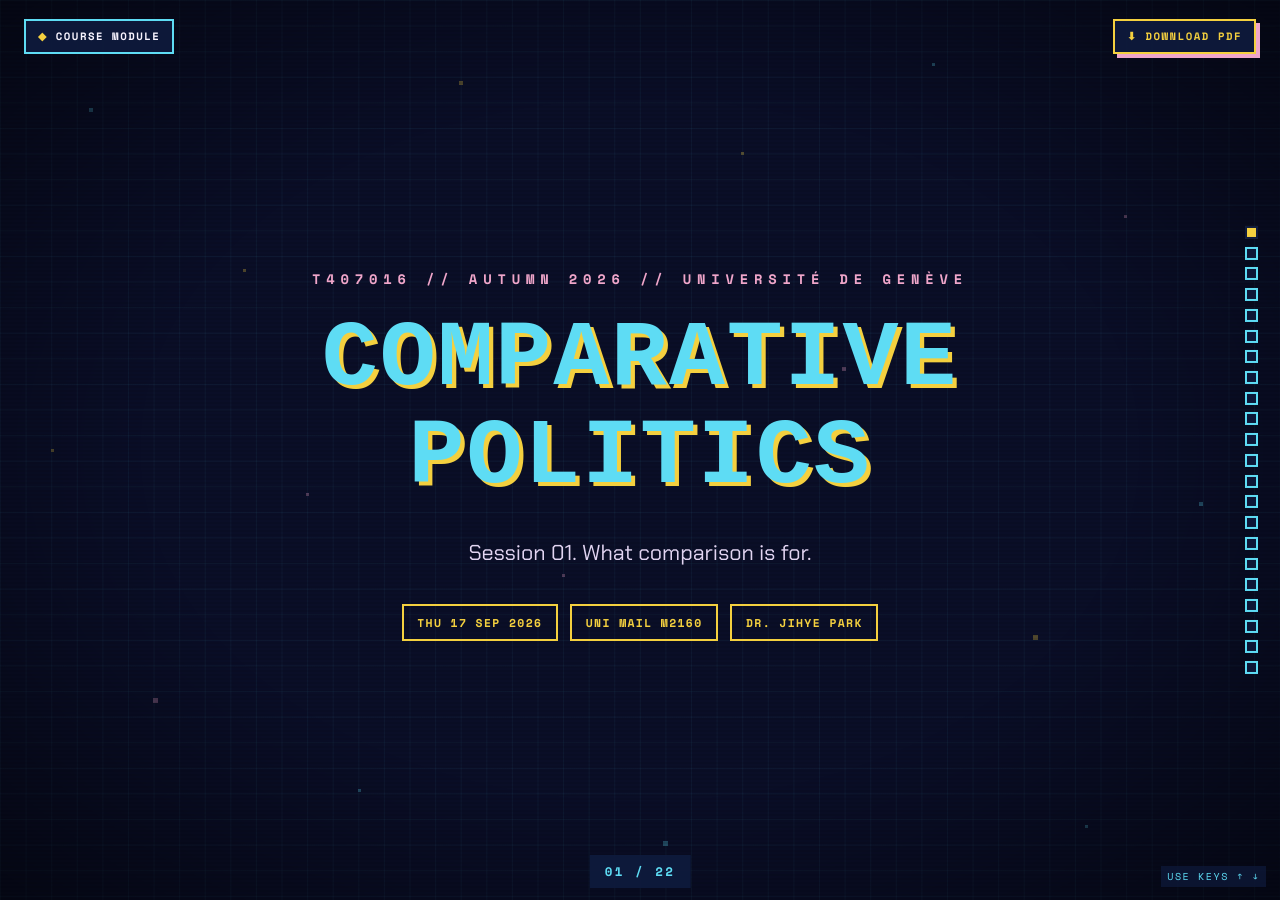
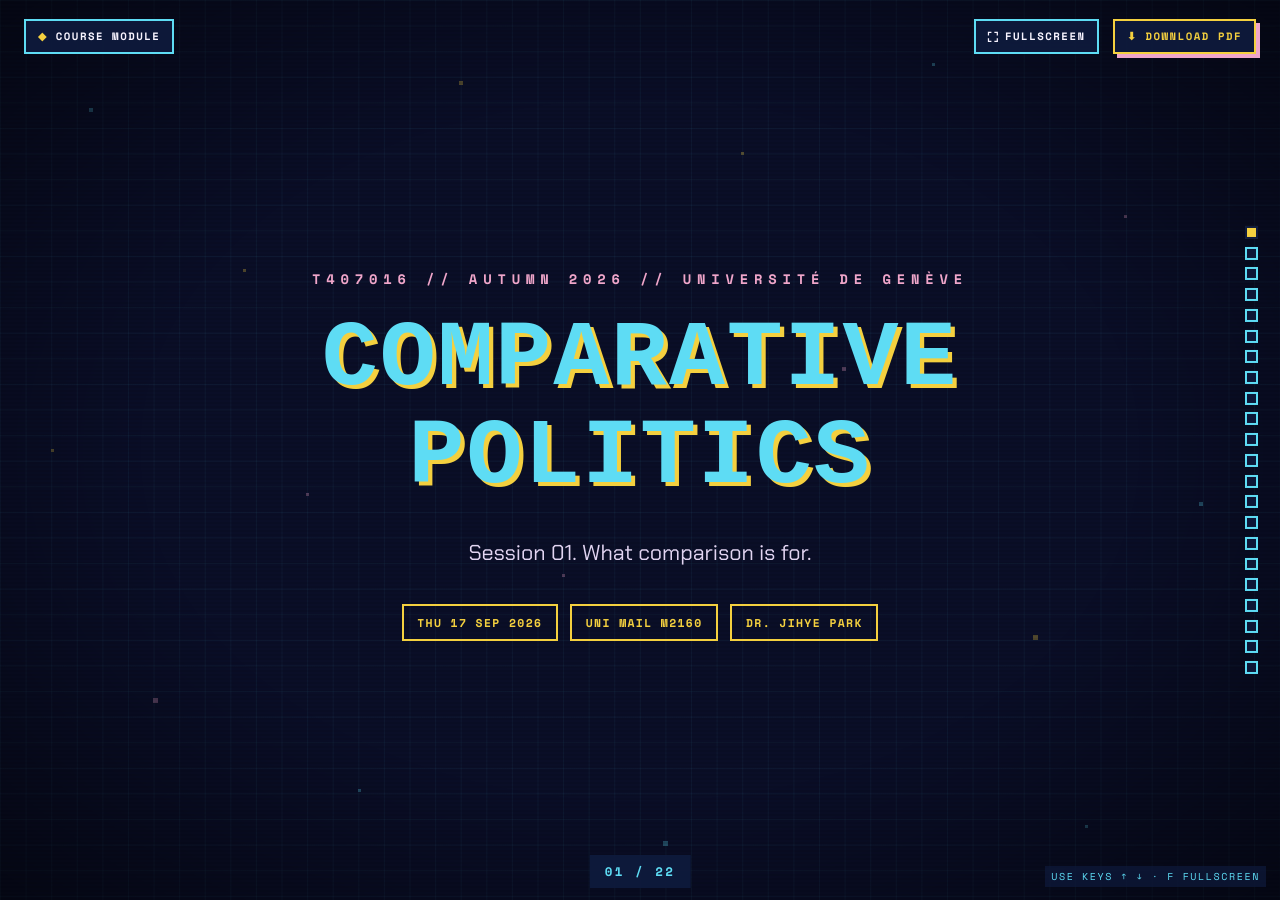
Before and after one commit to jacqpark/jacqpark.github.io, a Jekyll site: the page comparative-politics-maspo-fall2026/091726/index.html, which Jekyll copies as it is, in a window 1280 px wide and 900 px high. Built offline with Jekyll 4.4.1, drawn with Linux system fonts in a browser that asks for light colours; some web fonts are replaced.

Commit message:
Add slides fullscreen button

```diff
--- a/comparative-politics-maspo-fall2026/091726/index.html
+++ b/comparative-politics-maspo-fall2026/091726/index.html
@@ -217,10 +217,12 @@ table.tbl { width: 100%; border-collapse: collapse; margin-top: 2.2em; }
 
 /* ---------- HUD ---------- */
 .hud { position: fixed; z-index: 10; top: 1.1em; left: 1.4em; right: 1.4em; display: flex; justify-content: space-between; align-items: center; gap: 1em; pointer-events: none; }
-.hud a { pointer-events: auto; font: 700 .62em var(--mono); letter-spacing: .14em; text-transform: uppercase; text-decoration: none;
+.hud-right { display: flex; gap: .8em; }
+.hud svg { width: 1.1em; height: 1.1em; vertical-align: -.2em; margin-right: .55em; }
+.hud a, .hud button { pointer-events: auto; cursor: pointer; line-height: inherit; font: 700 .62em var(--mono); letter-spacing: .14em; text-transform: uppercase; text-decoration: none;
   background: rgba(15,27,61,.9); color: var(--white); border: 2px solid var(--cyan); padding: .7em 1.1em;
   transition: transform .15s steps(3), box-shadow .15s steps(3), background .15s steps(3); }
-.hud a:hover { transform: translate(-2px,-2px); box-shadow: 4px 4px 0 var(--pink); }
+.hud a:hover, .hud button:hover { transform: translate(-2px,-2px); box-shadow: 4px 4px 0 var(--pink); }
 .hud .back::before { content: "◆ "; color: var(--yellow); animation: blink 1.6s steps(1) infinite; }
 .hud .pdf { border-color: var(--yellow); color: var(--yellow); box-shadow: 4px 4px 0 var(--pink); }
 .hud .pdf:hover { background: var(--yellow); color: var(--navy); box-shadow: 7px 7px 0 var(--pink); }
@@ -246,7 +248,9 @@ table.tbl { width: 100%; border-collapse: collapse; margin-top: 2.2em; }
   .hp-top { font-size: .5em; }
   .bigq { font-size: 1.4em; }
   .dots, .keys { display: none; }
-  .hud a { font-size: .56em; padding: .6em .8em; }
+  .hud a, .hud button { font-size: .56em; padding: .6em .8em; }
+  .hud .lbl { display: none; }
+  .hud .fs svg { margin: 0; }
 }
 
 /* ---------- PDF (scripts/deck-pdf.sh prints this page) ---------- */
@@ -264,11 +268,14 @@ table.tbl { width: 100%; border-collapse: collapse; margin-top: 2.2em; }
 
 <header class="hud">
   <a class="back" href="../">Course module</a>
-  <a class="pdf" href="slides.pdf" download="comparative-politics-091726.pdf">⬇ Download PDF</a>
+  <div class="hud-right">
+    <button class="fs" type="button" aria-label="Toggle fullscreen" hidden><svg viewBox="0 0 24 24" fill="none" stroke="currentColor" stroke-width="2.5" aria-hidden="true"><path d="M3 9V3h6M21 9V3h-6M3 15v6h6M21 15v6h-6"/></svg><span class="lbl">Fullscreen</span></button>
+    <a class="pdf" href="slides.pdf" download="comparative-politics-091726.pdf">⬇ Download PDF</a>
+  </div>
 </header>
 <nav class="dots" aria-label="Slides"></nav>
 <div class="counter" aria-live="polite"><span id="cur">01</span> / <span id="tot">01</span></div>
-<div class="keys" aria-hidden="true">Use keys ↑ ↓</div>
+<div class="keys" aria-hidden="true">Use keys ↑ ↓ · F fullscreen</div>
 
 <main>
 
@@ -763,9 +770,21 @@ const io = new IntersectionObserver(entries => entries.forEach(e => {
 }), { rootMargin: '-50% 0px -50% 0px' }); // the slide crossing the middle line is current
 slides.forEach(s => io.observe(s));
 
+// Native Fullscreen API. Hidden where unsupported (iPhone Safari). Scroll snap re-snaps after the resize.
+const fs = document.querySelector('.fs');
+const toggleFs = () => document.fullscreenElement ? document.exitFullscreen() : document.documentElement.requestFullscreen();
+if (document.fullscreenEnabled) {
+  fs.hidden = false;
+  fs.addEventListener('click', toggleFs);
+  document.addEventListener('fullscreenchange', () => {
+    fs.querySelector('.lbl').textContent = document.fullscreenElement ? 'Exit fullscreen' : 'Fullscreen';
+  });
+}
+
 const go = i => slides[Math.max(0, Math.min(slides.length - 1, i))].scrollIntoView({ behavior: 'smooth' });
 addEventListener('keydown', e => {
   if (e.metaKey || e.ctrlKey || e.altKey) return;
+  if ((e.key === 'f' || e.key === 'F') && document.fullscreenEnabled) return toggleFs();
   const step = { ArrowDown: 1, ArrowRight: 1, PageDown: 1, ' ': e.shiftKey ? -1 : 1, ArrowUp: -1, ArrowLeft: -1, PageUp: -1 }[e.key];
   if (step) { e.preventDefault(); go(now + step); }
   else if (e.key === 'Home') { e.preventDefault(); go(0); }
```
